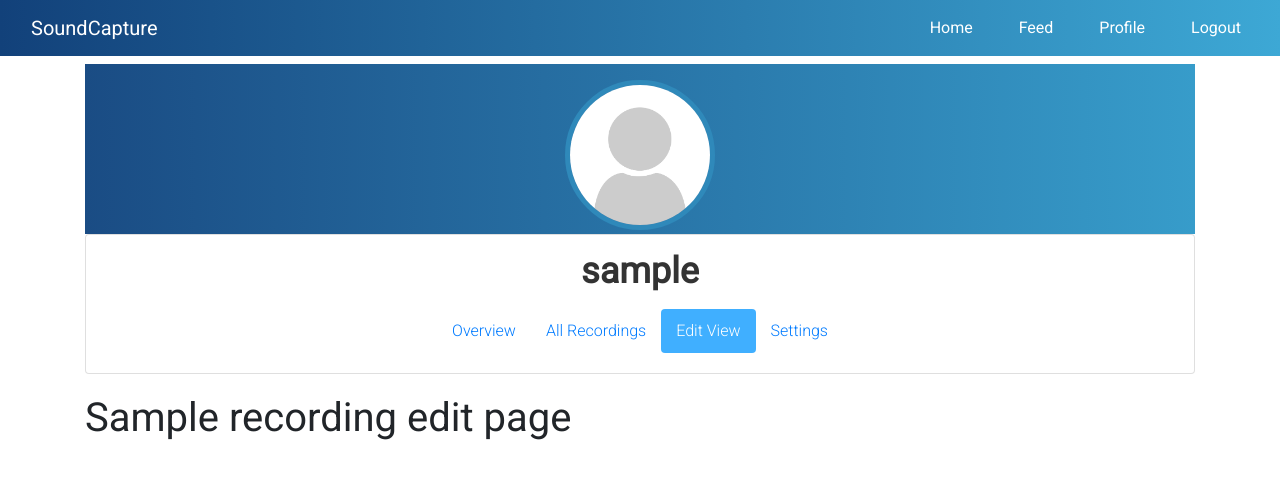
After one commit to lps116/radio_recording_app, a Django app: a page that uses account/templates/account/edit.html in a window 1280 px wide. The commit adds this page. Shown: the top 479 px of the page. Run offline with Django 3.2, Linux system fonts and the light colour scheme; a user stored in the database is signed in; tables that the repository leaves empty hold one stand-in row (values such as "Sample post"); parts of the project's set-up code (start-up, migrations or seed data) failed here and were passed over; some libraries are stand-ins or nearby versions.

Commit message:
view and edit page added

```diff
--- /dev/null
+++ b/account/templates/account/edit.html
@@ -0,0 +1,39 @@
+{% extends 'base.html' %}
+{% load static %}
+{% load crispy_forms_tags %}
+
+{% block content %}
+
+<section class="mt-2">
+<div class="container">
+    <div class="img" style=" background-image:linear-gradient(to right, #1A4C84, #379CCA);
+    height: 170px;background-size: cover;"></div>
+    <div class="card social-prof">
+        <div class="card-body">
+            <div class="wrapper">
+                <img src="{% static 'images/profile_picture.png' %}" alt="" class="user-profile">
+                <h3>{{user.username}}</h3>
+                <p></p>
+            </div>
+            <div class="row ">
+                <div class="col-lg-12">
+                    <ul class=" nav nav-tabs justify-content-center s-nav">
+                        <li><a href="{% url 'profile' username=request.user.username %}">Overview</a></li>
+                        <li><a href="{% url 'myrecordings' username=user.username %}">All Recordings</a></li>
+                        <li><a class="active" href="#">Edit View</a></li>
+                        <li><a href="{% url 'settings' username=request.user.username %}">Settings</a></li>
+                    </ul>
+                </div>
+            </div>
+        </div>
+    </div>
+  </div>
+</section>
+
+<div class="container">
+  <div>
+    <h1>{{recording.title}} edit page</h1>
+  </div>
+</div>
+
+{% endblock %}
--- a/account/templates/account/my_recordings.html
+++ b/account/templates/account/my_recordings.html
@@ -73,7 +73,7 @@
                           <span class="">{{recording.status}}</span>
                       </td>
                       <td>
-                        <a class="mr-1 mb-1"href="" style="color: black;"><i class="far fa-edit"></i></i></a>
+                        <a class="mr-1 mb-1"href="{% url 'myrecording' username=user.username recording_id=recording.id %}" style="color: black;"><i class="far fa-edit"></i></i></a>
                         <a class="mr-1 mb-1"href="" style="color: black;"><i class="far fa-trash-alt"></i></i></a>
                         <a class="mr-1 mb-1"href="" style="color: black;"><i class="fas fa-file-download"></i></a>
                       </td>
--- a/account/templates/account/profile.html
+++ b/account/templates/account/profile.html
@@ -85,7 +85,7 @@
               {% for recording in completed_recordings %}
                 <li class="list-group-item" data-toggle="modal" data-target="#issue">
                   <div class="media">
-                    <a class="mr-3" href="{% url 'recording' pk=recording.id %}"><i class="fas fa-file-audio text-primary"></i></a>
+                    <a class="mr-3" href="{% url 'myrecording' username=user.username recording_id=recording.id %}"><i class="fas fa-file-audio text-primary"></i></a>
                     <div class="media-body">
                       <strong>{{recording.radio_station.name}}: </strong> <span class="label label-danger"><a href="{% url 'recording' pk=recording.id%}">{{recording.title}}</a></span><span class="number pull-right">{{recording.start_datetime}}</span>
                       {% if not recording.description %}
--- a/account/urls.py
+++ b/account/urls.py
@@ -4,5 +4,6 @@ from . import views
 urlpatterns = [
   path('', views.account_view, name='profile'),
   path('myrecordings/', views.recordings_view, name='myrecordings'),
-  path('settings/', views.settings_view, name='settings')
+  path('settings/', views.settings_view, name='settings'),
+  path('myrecordings/<int:recording_id>/', views.edit_view, name='myrecording'),
 ]
--- a/account/views.py
+++ b/account/views.py
@@ -68,6 +68,14 @@ def recordings_view(response, username):
   }
   return render(response, 'account/my_recordings.html', context)
 
+@login_required(login_url='/login/')
+def edit_view(response, username, recording_id):
+  recording = Recording.objects.get(pk=recording_id)
+  context = {
+    "recording" : recording,
+  }
+  return render(response, 'account/edit.html', context)
+
 
 @login_required(login_url='/login/')
 def settings_view(response, username):
```
Also changed, not shown: 1 other file.
